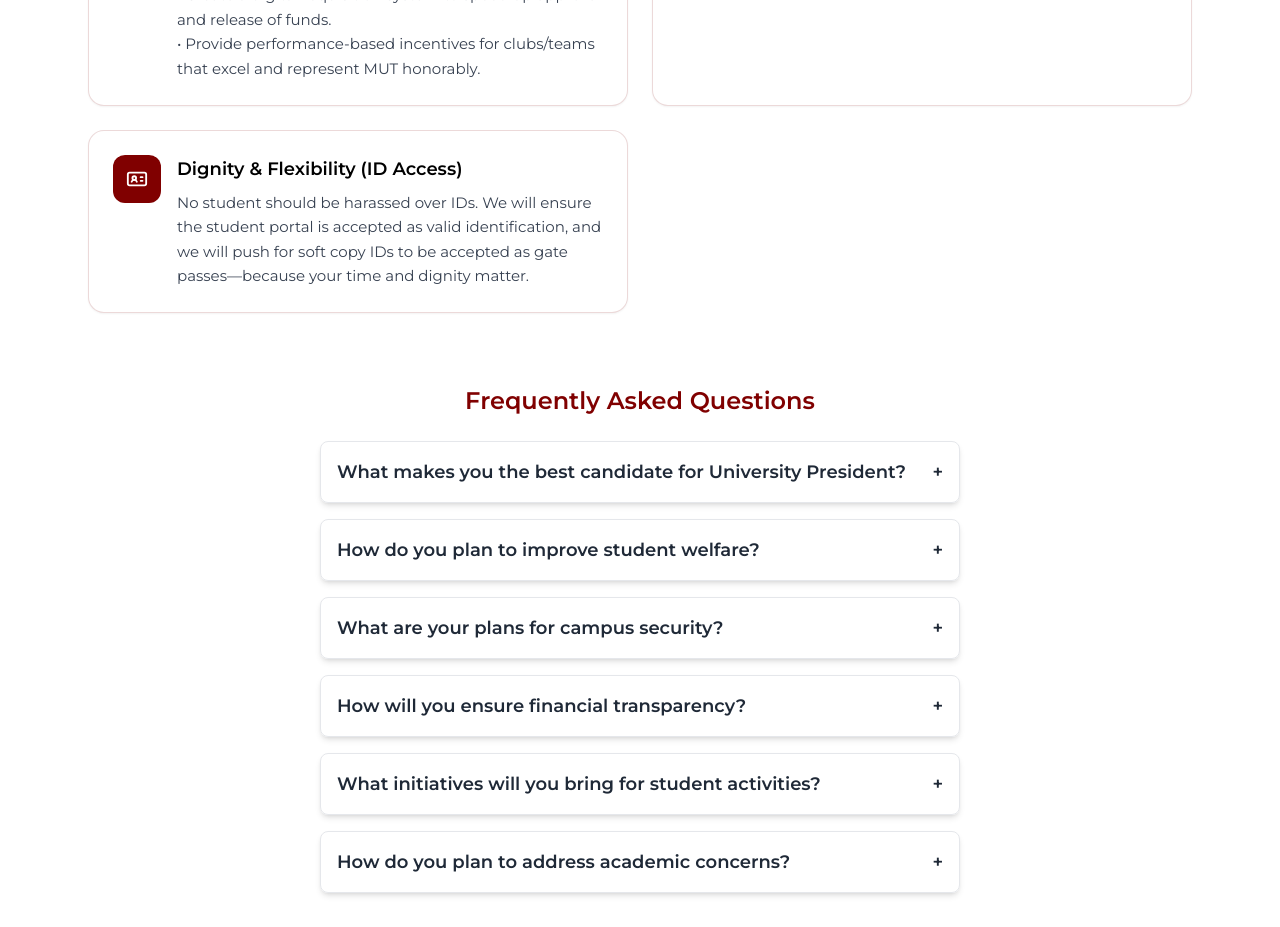
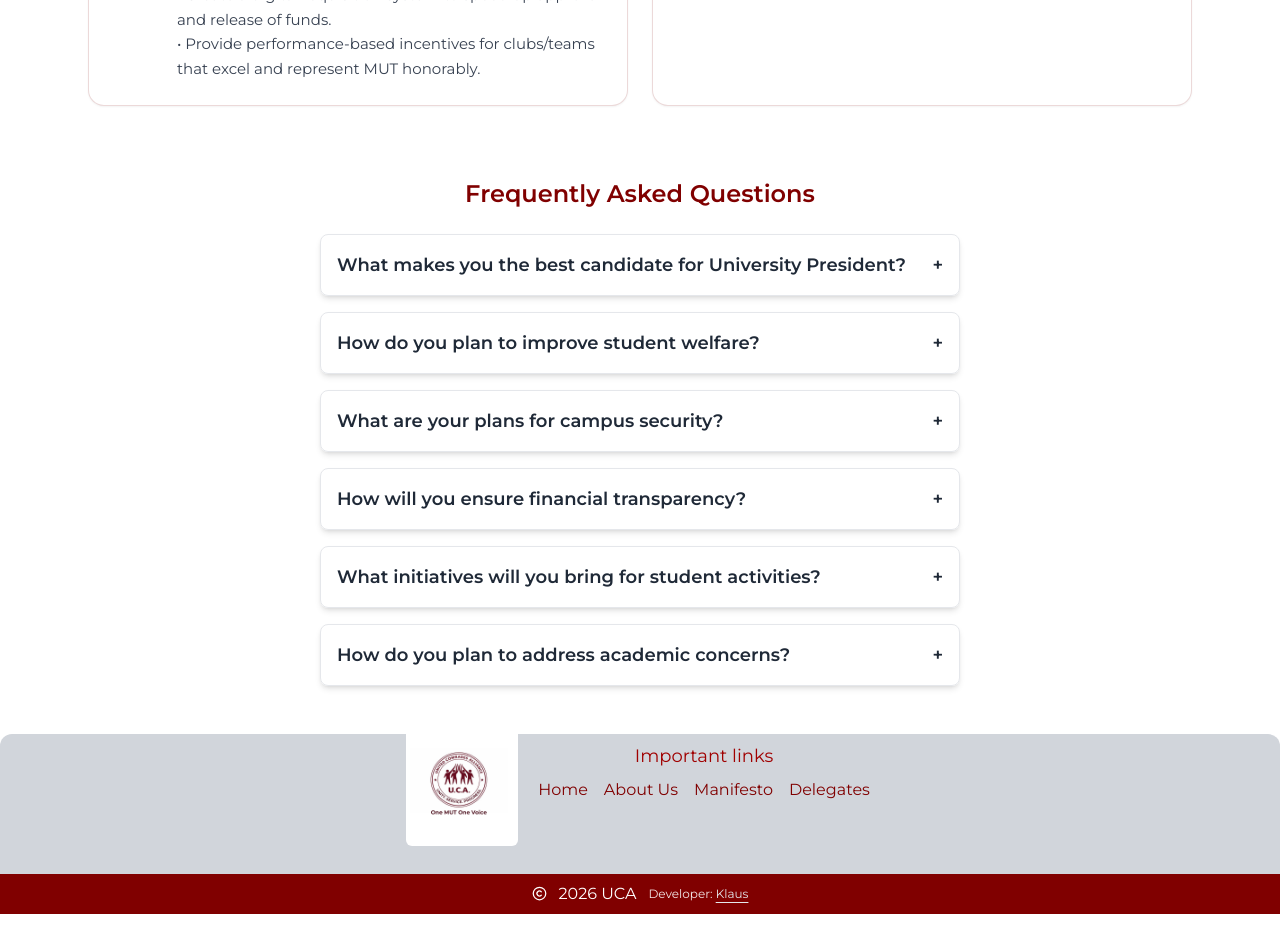
Before and after one commit to mnairobi/UCA, a Next.js app: page / in a window 1280 px wide. Shown: the part 8480-9407 px from the top of the page. Built offline with nearby package versions, Linux system fonts and the light colour scheme; a web font is replaced by a local one; what tailwindcss-debug-screens would draw is missing.

Commit message:
Added delegates button

```diff
--- a/components/agenda/manifesto-items.ts
+++ b/components/agenda/manifesto-items.ts
@@ -155,12 +155,7 @@ const manifestoItems = [
       "We will empower Class Representatives through structured facilitation, leadership training, mentorship, and capacity-building workshops.\nBy equipping them with the right skills, recognition, and support, we will strengthen communication between students and leadership and ensure every comrade is effectively represented.\nStrong class leadership builds a stronger student community.",
     icon: Users,
   },
-  {
-  title: "Dignity & Flexibility (ID Access)",
-  description:
-    "No student should be harassed over IDs. We will ensure the student portal is accepted as valid identification, and we will push for soft copy IDs to be accepted as gate passes—because your time and dignity matter.",
-  icon: IdCard,
-},
+
 ];
 
 export { manifestoItems };
```
